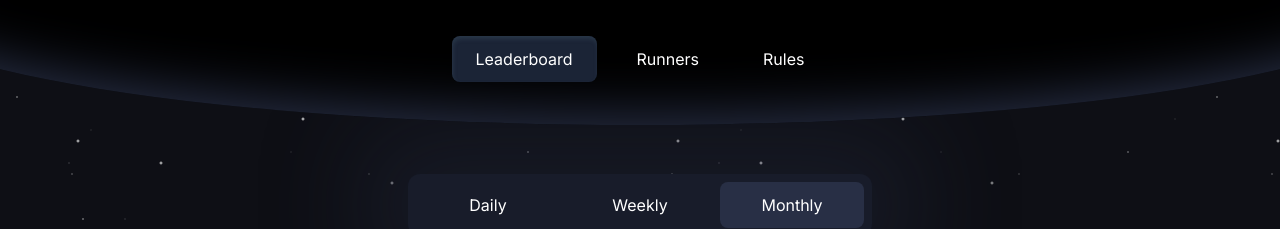
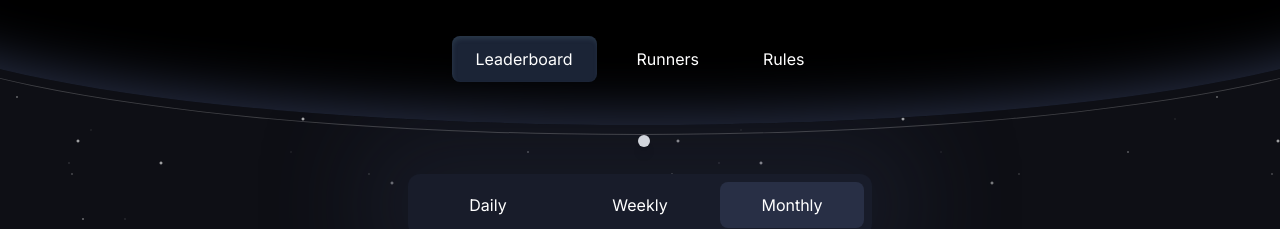
Before and after one commit to Aaryash-Shakya/run-club-tracker, a Vue app in the folder frontend/: page / in a window 1280 px wide. Shown: the top 229 px of the page. Built offline with nearby package versions, Linux system fonts and the light colour scheme; no server answers.

Commit message:
add: moon

```diff
--- a/frontend/src/assets/main.css
+++ b/frontend/src/assets/main.css
@@ -172,16 +172,16 @@ body::after {
 
 .gold-rank-banner {
 	background: linear-gradient(to bottom, #b28900, #d1ac28);
-	@apply relative pt-16 w-32 md:w-42;
+	@apply relative w-32 pt-16 md:w-42;
 }
 .silver-rank-banner {
 	background: linear-gradient(to bottom, #3b4c63, #949ca8);
-	@apply relative pt-22 w-28 md:w-32;
+	@apply relative w-28 pt-22 md:w-32;
 }
 
 .bronze-rank-banner {
 	background: linear-gradient(to bottom, #5a3d2b, #a96d47);
-	@apply relative pt-28 w-24 md:w-28;
+	@apply relative w-24 pt-28 md:w-28;
 }
 
 .gold-rank-banner-overlay,
--- a/frontend/src/components/AppNavbar.vue
+++ b/frontend/src/components/AppNavbar.vue
@@ -1,5 +1,6 @@
 <template>
 	<nav class="relative h-[150px] overflow-x-clip">
+		<!-- Eclipse Background -->
 		<div
 			class="absolute top-0 -left-1/10 z-0 -translate-y-1/2"
 			:style="{
@@ -10,6 +11,29 @@
 				boxShadow: 'inset 0px 0px 54px 10px #293047',
 			}"
 		></div>
+
+		<!-- Static Orbital Ring -->
+		<div
+			class="absolute top-0 -left-1/10 z-0 -translate-y-1/2 border border-white/20"
+			:style="{
+				width: 'calc(120% + 40px)',
+				height: '270px',
+				borderRadius: '100%',
+				left: 'calc(-10% - 20px)',
+			}"
+		></div>
+
+		<!-- Simple Moon Animation -->
+		<div
+			class="absolute top-0 z-0 -translate-y-1/2"
+			:style="{
+				width: '100%',
+				height: '270px',
+			}"
+		>
+			<div ref="moon" class="absolute h-3 w-3 rounded-full bg-gray-300 shadow-lg"></div>
+		</div>
+
 		<div class="relative z-1 container my-5">
 			<div class="flex w-full items-center justify-center gap-4 py-4">
 				<!-- Navigation Links -->
@@ -41,6 +65,51 @@
 
 <script lang="ts" setup>
 import { useRoute } from 'vue-router'
+import { onMounted, onBeforeUnmount, ref } from 'vue'
 
 const $route = useRoute()
+
+const moon = ref<HTMLElement | null>(null)
+let animationFrame: number = 0
+let startTime: number | null = null
+
+const duration = 10000 // 10 seconds
+
+function animate(timestamp: number) {
+	if (!startTime) startTime = timestamp
+	const elapsed = (timestamp - startTime) % duration
+	const progress = elapsed / duration
+
+	// Use percentage for x as well to go full width
+	const x = progress * 100 // 0% to 100%
+
+	// Create a single arc: starts at 70%, goes down to 100% at middle, back to 70%
+	let y: number
+	if (progress <= 0.5) {
+		// First half: from 80% to 100%
+		const halfProgress = progress * 2 // 0 to 1
+		y = 80 + 20 * halfProgress // 80% to 100%
+	} else {
+		// Second half: from 100% back to 80%
+		const halfProgress = (progress - 0.5) * 2 // 0 to 1
+		y = 100 - 20 * halfProgress // 100% to 80%
+	}
+
+	if (moon.value) {
+		moon.value.style.left = `${x}%`
+		moon.value.style.top = `${y}%`
+	}
+
+	animationFrame = requestAnimationFrame(animate)
+}
+
+onMounted(() => {
+	animationFrame = requestAnimationFrame(animate)
+})
+
+onBeforeUnmount(() => {
+	if (animationFrame) {
+		cancelAnimationFrame(animationFrame)
+	}
+})
 </script>
```
